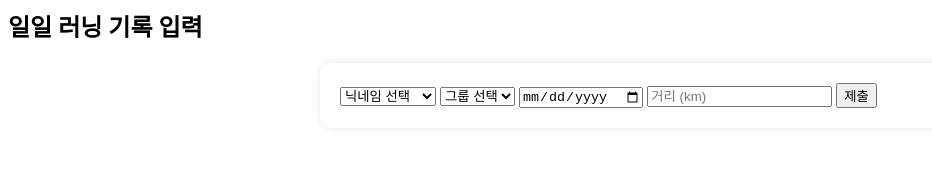
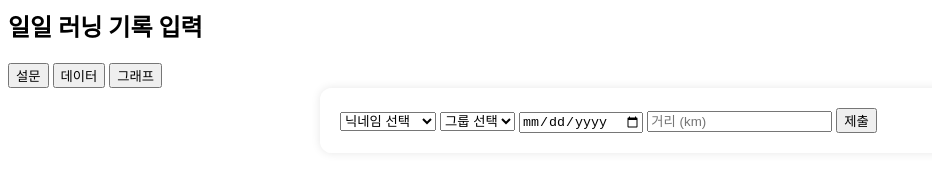
Before and after one commit to rundatesj/augustrun, a plain HTML site: page index.html in a window 1280 px wide. Shown: the whole page, without its empty margins (0-932 px from the left). Drawn offline with Linux system fonts and the light colour scheme.

Commit message:
Update index.html

```diff
--- a/index.html
+++ b/index.html
@@ -2,6 +2,11 @@
   <h2>일일 러닝 기록 입력</h2>
 
   <!-- 입력 폼 -->
+  <nav>
+    <button onclick="showTab('input')">설문</button>
+    <button onclick="showTab('data')">데이터</button>
+    <button onclick="showTab('chart')">그래프</button>
+  </nav>
   <form id="runForm" style="width: 100%; max-width: 600px; margin: 0 auto; background-color: rgba(255,255,255,0.9); padding: 20px; border-radius: 12px; box-shadow: 0 0 10px rgba(0,0,0,0.1);">
     <select id="nickname" required>
       <option value="">닉네임 선택</option>
```
